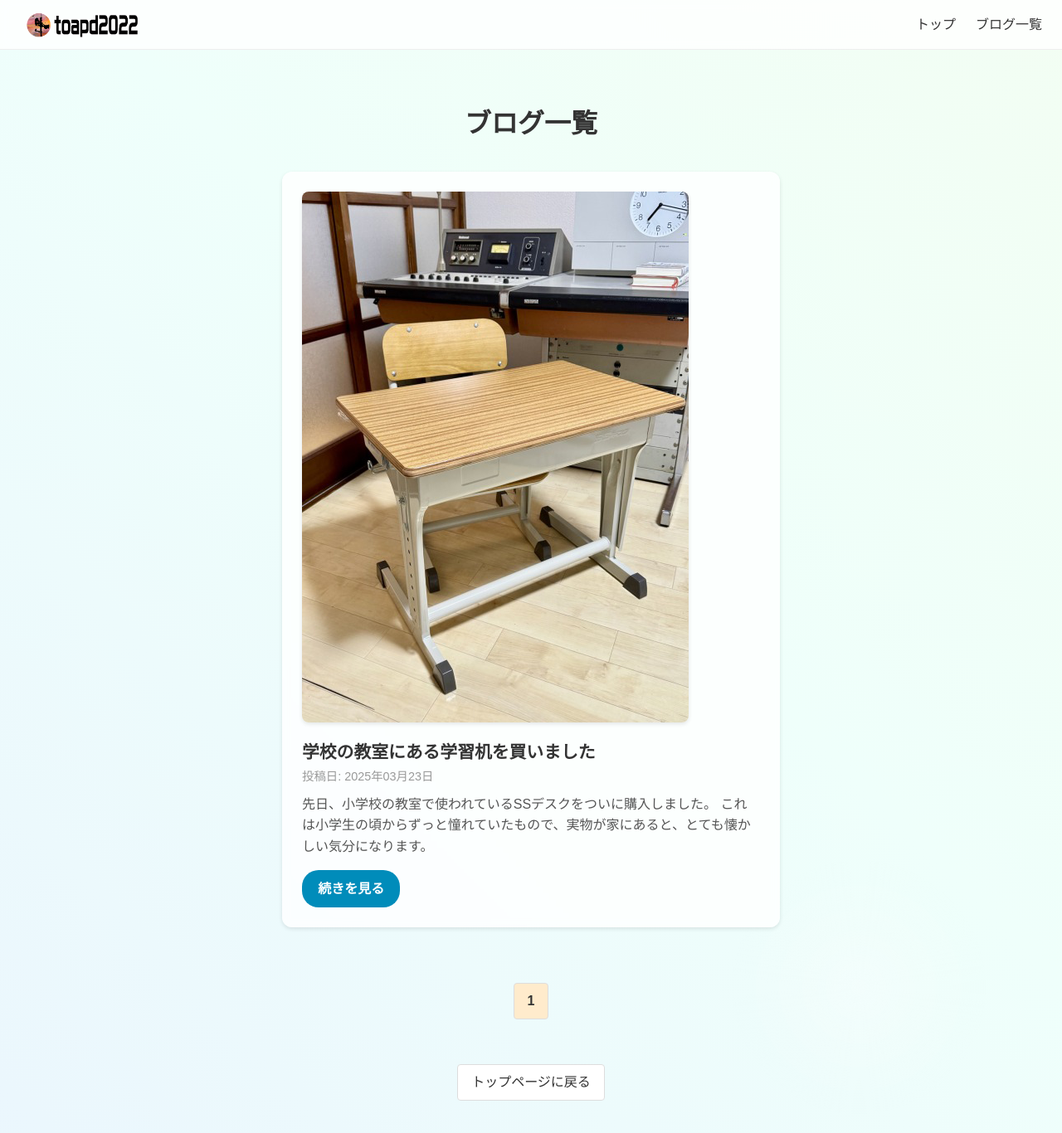
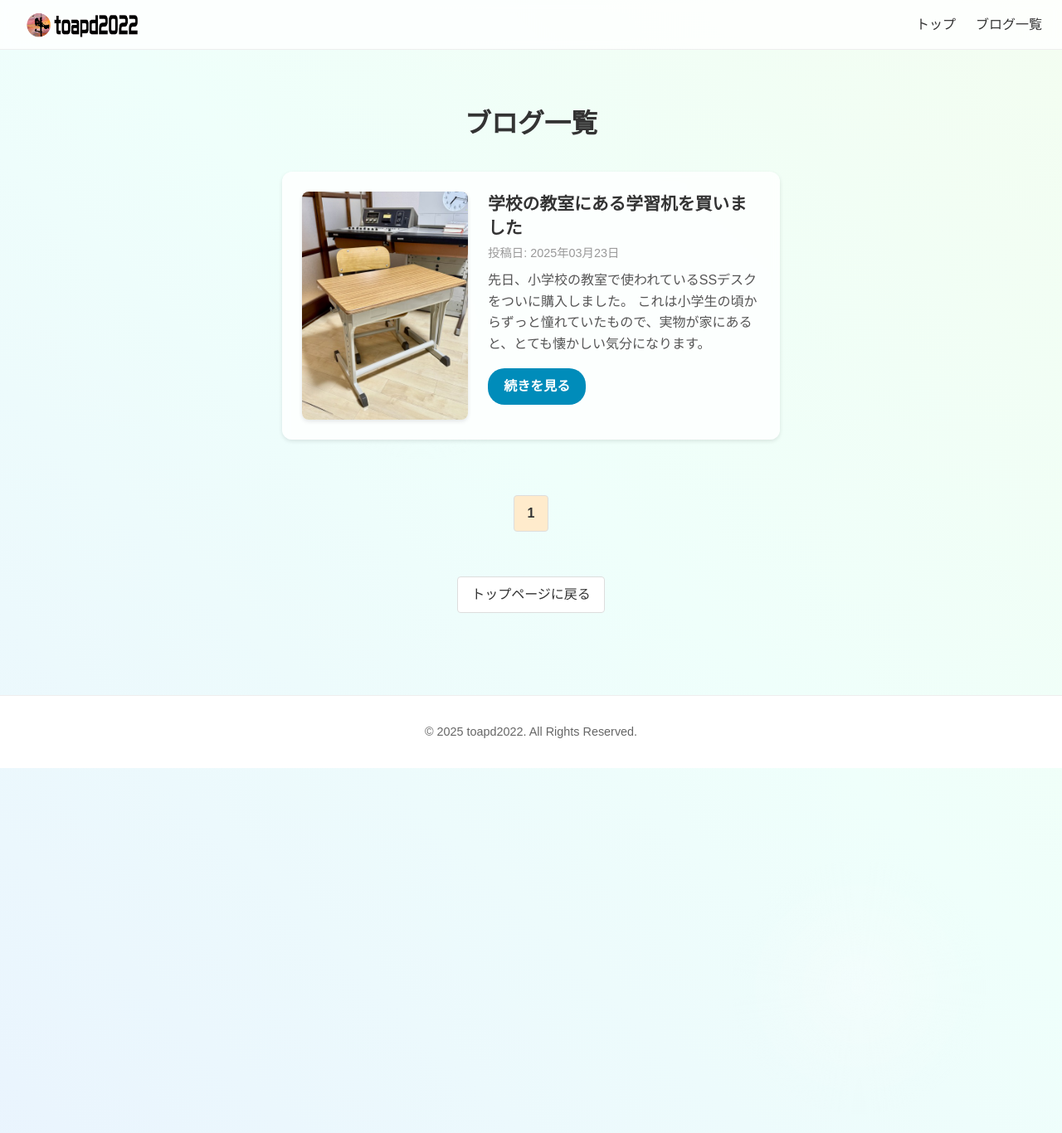
Before and after one commit to toapd2022/toapd2022, a Jekyll site: the page built from blog.html, in a window 1280 px wide and 1400 px high. Shown: the top 1366 px of the window at 83% size. Built offline with Jekyll 4.4.1, drawn with Linux system fonts in a browser that asks for light colours.

Commit message:
Add files via upload

```diff
--- a/blog.html
+++ b/blog.html
@@ -170,27 +170,54 @@ permalink: /blog.html
       border-radius: 12px;
       box-shadow: 0 2px 5px rgba(0,0,0,0.1);
       transition: transform 0.3s ease, box-shadow 0.3s ease;
-      /* ===== 変更ここから ===== */
+
+      /* スマホでは縦並びにする */
       display: flex;
       flex-direction: column;
       align-items: flex-start;
-      width: 100%;          /* カード幅100％ */
-      max-width: 600px;     /* PC時は最大600px */
-      margin: 0 auto 2rem;  /* カード下にも少し余白 */
-      /* ===== 変更ここまで ===== */
+
+      width: 100%;
+      max-width: 600px;
+      margin: 0 auto;
+      margin-bottom: 2rem;
     }
     .blog-item:hover {
       transform: translateY(-2px);
       box-shadow: 0 4px 10px rgba(0,0,0,0.1);
     }
 
+    /* ---------------------
+       サムネイル (共通)
+       --------------------- */
     .blog-image img {
-      width: 100%;
+      display: block;
       height: auto;
       border-radius: 8px;
       box-shadow: 0 2px 5px rgba(0,0,0,0.1);
-      margin-bottom: 0.8rem; /* 下に少し余白 */
       object-fit: cover;
+    }
+
+    /* ---------------------
+       サムネイル (PC時 横並び)
+       --------------------- */
+    @media (min-width: 900px) {
+      .blog-item {
+        flex-direction: row;        /* 横並び */
+        align-items: flex-start;    /* 上揃え */
+      }
+      .blog-image img {
+        width: 200px;              /* サムネイルを小さめ固定 */
+        margin-right: 1.5rem;      /* テキストとの隙間 */
+      }
+    }
+
+    /* ---------------------
+       テキスト部分
+       --------------------- */
+    .blog-content {
+      flex: 1; /* 横並び時、残りスペースを使う */
+      display: flex;
+      flex-direction: column;
     }
 
     .blog-title {
@@ -213,15 +240,13 @@ permalink: /blog.html
     .blog-excerpt {
       color: #555;
       line-height: 1.6;
-      margin-bottom: 1rem; /* ボタンと余白 */
+      margin-bottom: 1rem;
     }
 
     .readmore-wrapper {
-      /* ===== 変更ここから ===== */
-      margin-top: auto;     /* カードの下付近に配置したい場合 */
+      margin-top: auto;  /* 最下部に寄せる */
       width: 100%;
-      text-align: left;     /* 左揃え */
-      /* ===== 変更ここまで ===== */
+      text-align: left;
     }
     .btn-readmore {
       display: inline-block;
@@ -300,17 +325,6 @@ permalink: /blog.html
       color: #666;
       font-size: 0.9rem;
     }
-
-    /* =========================
-       追加: スマホ時のサムネ最大幅調整
-       ========================= */
-    @media (max-width: 600px) {
-      .blog-image img {
-        margin: 0 auto;
-        max-width: 90%; /* 画像を画面幅いっぱいよりやや小さめに */
-      }
-    }
-
   </style>
 </head>
 <body>
@@ -344,13 +358,15 @@ permalink: /blog.html
       <div class="blog-list" id="blogList">
         {% for post in site.posts %}
         <article class="blog-item">
-          <!-- ★ 画像を上に配置 -->
+          <!-- 画像ブロック -->
           {% if post.thumbnail %}
           <div class="blog-image">
             <img src="{{ post.thumbnail | relative_url }}" alt="サムネイル">
           </div>
           {% endif %}
 
+          <!-- テキストブロック -->
+          <div class="blog-content">
             <h2 class="blog-title">
               <a href="{{ post.url | relative_url }}">{{ post.title }}</a>
             </h2>
@@ -370,6 +386,7 @@ permalink: /blog.html
                 続きを見る
               </a>
             </div>
+          </div><!-- /.blog-content -->
         </article>
         {% endfor %}
       </div>
```
Also changed, not shown: other parts of blog.html (+2 -2 lines). Lines whose indentation alone changed are shown as unchanged.
